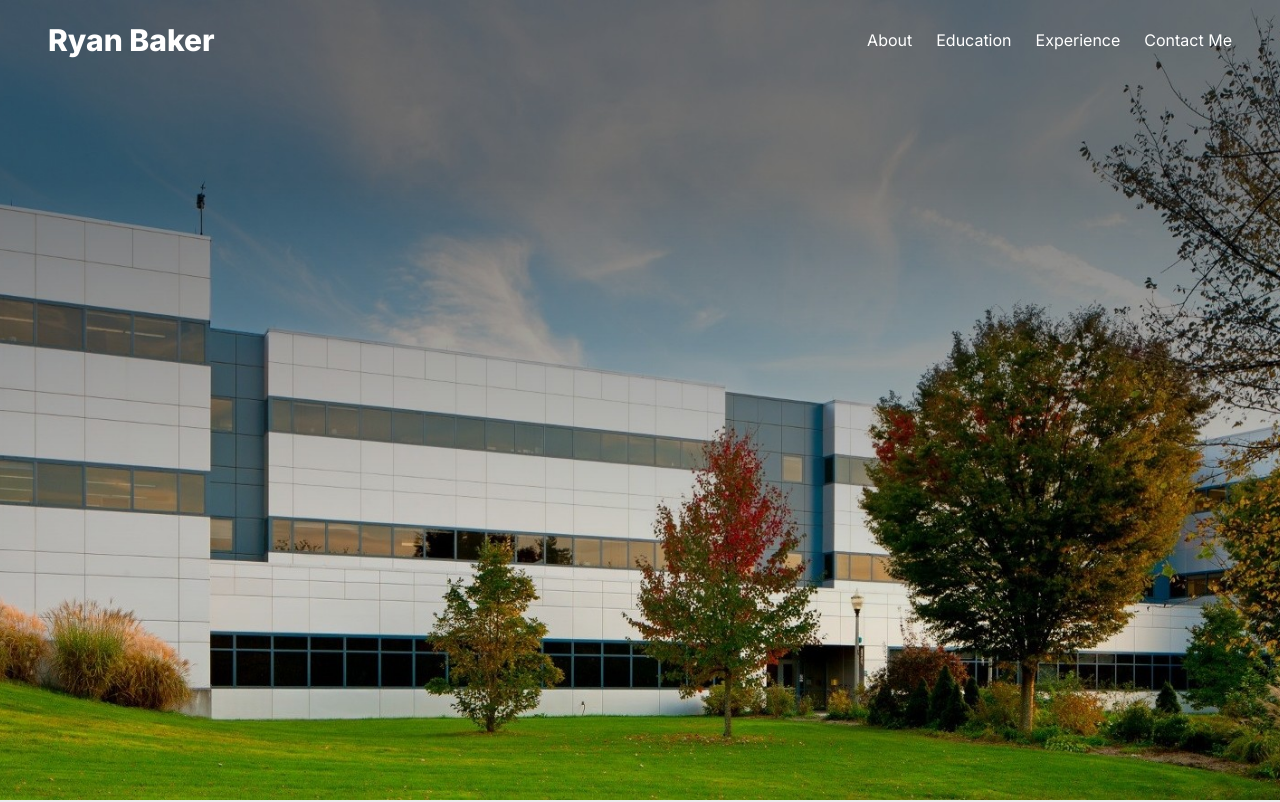
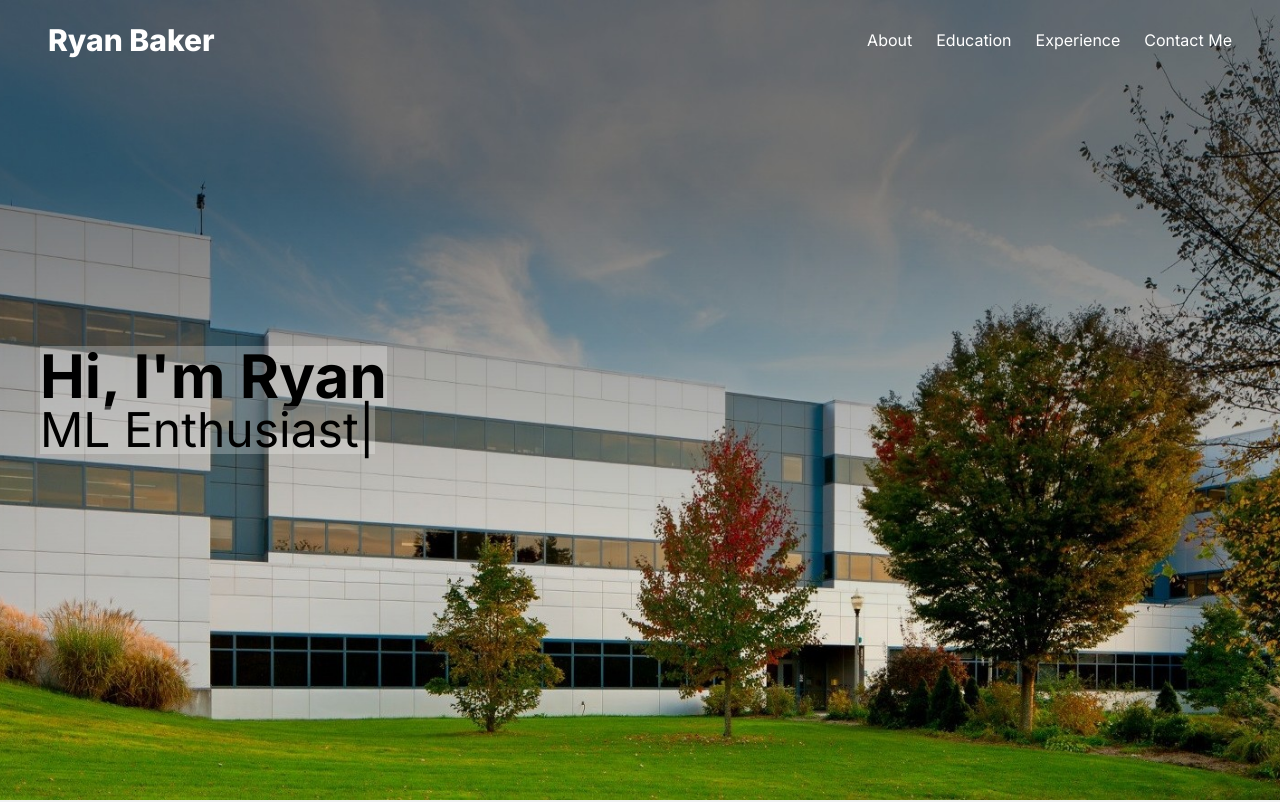
Before and after one commit to rwbakerUMASS/rwbakerUMASS.github.io, a Next.js app: page / in a window 1280 px wide. Shown: the top 802 px of the page. Built offline with nearby package versions, Linux system fonts and the light colour scheme.

Commit message:
Add greeting

```diff
--- a/app/layout.tsx
+++ b/app/layout.tsx
@@ -3,6 +3,7 @@ import type { Metadata } from 'next'
 import { Inter } from 'next/font/google'
 import './globals.css'
 import bg_img from '../public/img/CS-Building2.jpg'
+import Typical from 'react-typical';
 
 const inter = Inter({ subsets: ['latin'] })
 
@@ -19,18 +20,6 @@ export default function RootLayout({
   return (
     <html lang="en">
       <body className={inter.className}>
-        <div style={{
-          backgroundImage: `url(${bg_img.src})`,
-          backgroundPosition: "center",
-          backgroundRepeat: "no-repeat",
-          backgroundAttachment: "fixed",
-          backgroundSize: "cover",
-          overflowX: "hidden",
-          height: "100vh",
-          zIndex:"0"
-        }}>
-          <Navbar />
-        </div>
           {children}
       </body>
     </html>
--- a/app/page.tsx
+++ b/app/page.tsx
@@ -1,10 +1,43 @@
+"use client"
+
 import Image from 'next/image'
 import next_img from 'public/next.svg'
 import vercel_logo from 'public/vercel.svg'
+import Navbar from './components/navigation/navbar'
+import bg_img from '../public/img/CS-Building2.jpg'
+import Typical from 'react-typical';
 
 export default function Home() {
   return (
-    <main className="flex min-h-screen flex-col items-center justify-between">
+    <main>
+      <div style={{
+          backgroundImage: `url(${bg_img.src})`,
+          backgroundPosition: "center",
+          backgroundRepeat: "no-repeat",
+          backgroundAttachment: "fixed",
+          backgroundSize: "cover",
+          overflowX: "hidden",
+          height: "100vh",
+          zIndex:"0"
+        }}>
+          <Navbar />
+          <div className='h-screen w-screen flex items-center'>
+            <div className='block px-10'>
+              <p className='inline-block text-6xl font-bold text-center bg-white bg-opacity-25'>Hi, I'm Ryan</p>
+              <div className='w-screen'/>
+              <Typical className='inline-block text-5xl text-center bg-white bg-opacity-25' steps={[
+                    'Master\'s Student @ UMass',
+                    2000,
+                    'ML Enthusiast',
+                    2000,
+                    'Sylvan Enthusiast',
+                    2000,
+                  ]}
+                  wrapper="p"
+                  loop={Infinity}/>
+            </div>
+          </div>
+        </div>
       <section className='pt-32' id='education'>
         EDUCATION
       </section>
--- a/package.json
+++ b/package.json
@@ -12,7 +12,8 @@
     "form-data": "^4.0.0",
     "next": "14.0.3",
     "react": "^18",
-    "react-dom": "^18"
+    "react-dom": "^18",
+    "react-typical": "^0.1.3"
   },
   "devDependencies": {
     "@types/node": "^20",
```
Also changed, not shown: 1 other file (tests, documents, lock files or other folders).
